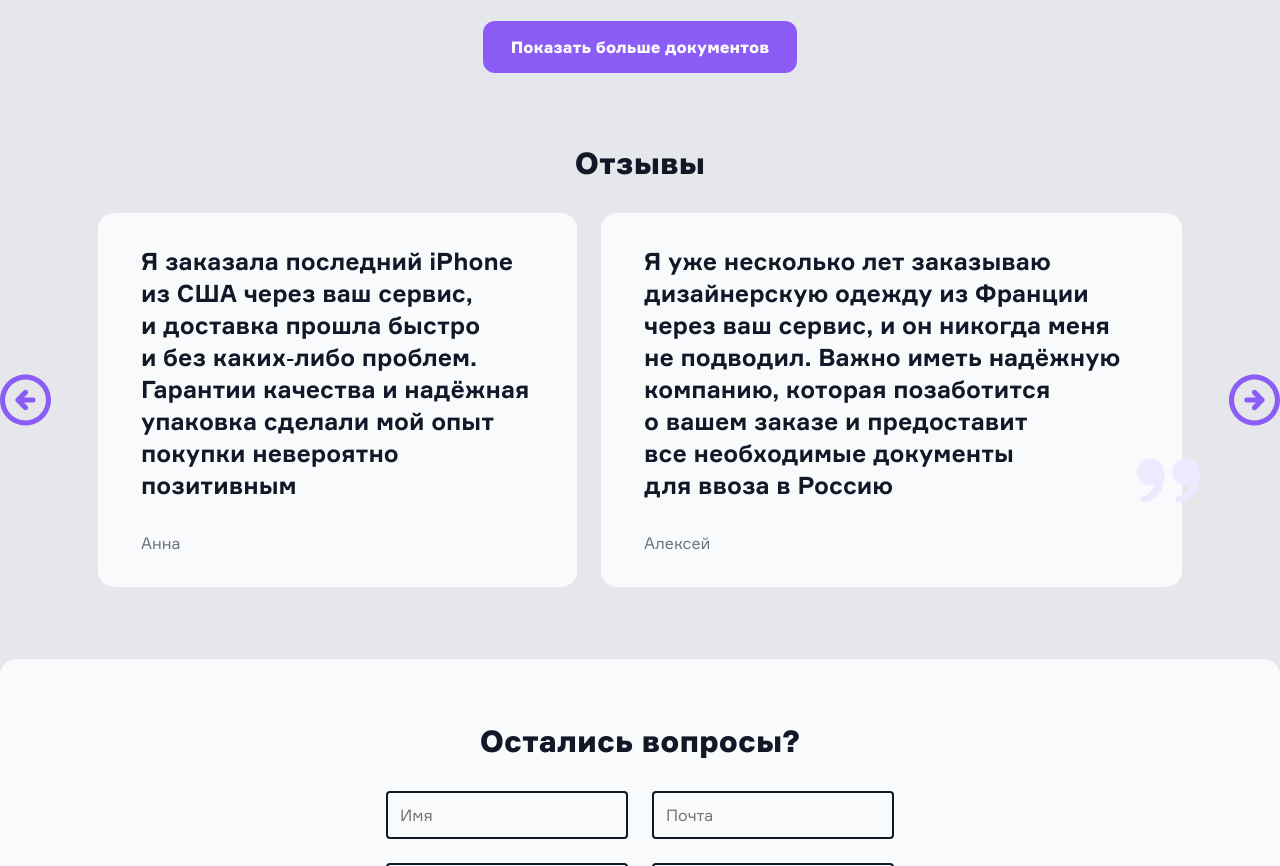
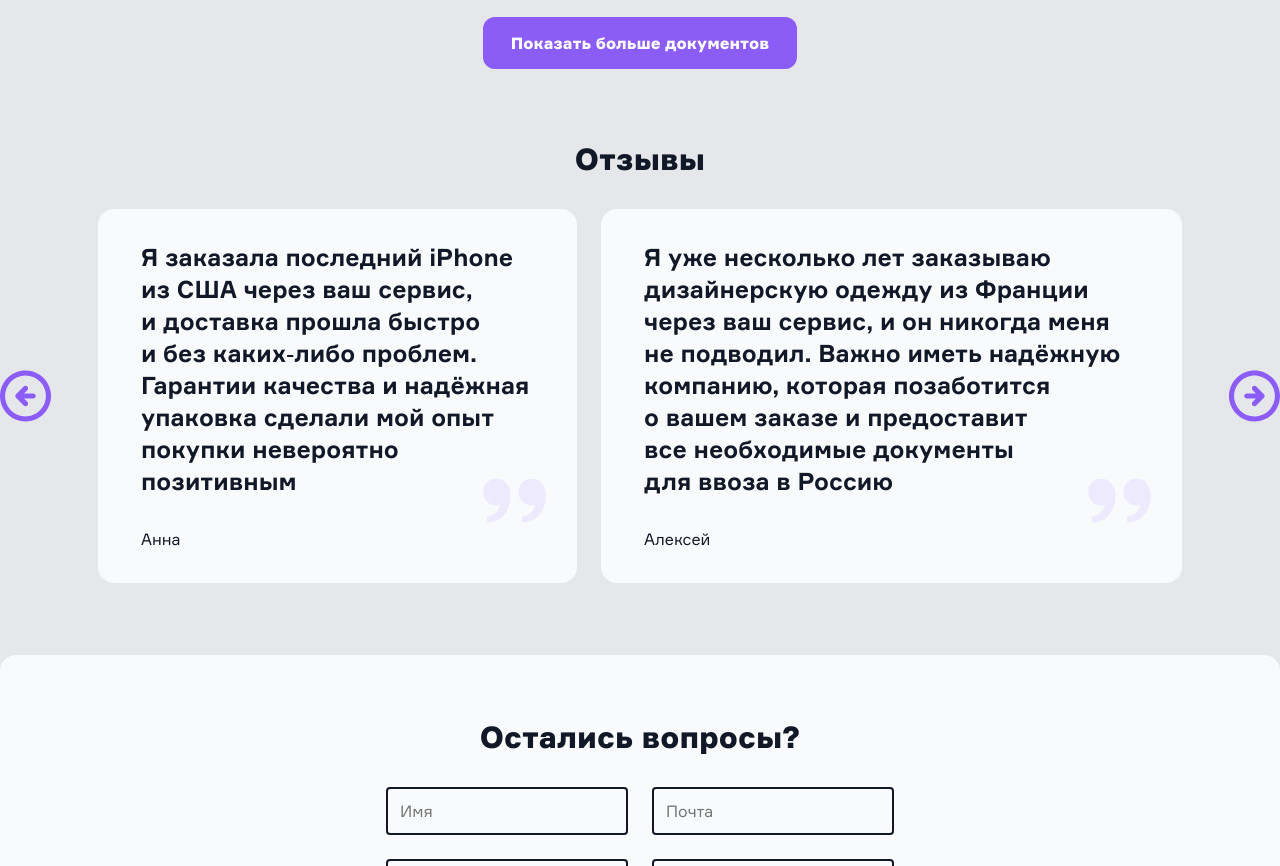
Before and after one commit to artemka5725/FromBoard-Delivery, a plain HTML site: page index.html in a window 1280 px wide. Shown: the part 1934-2800 px from the top of the page. Drawn offline with Linux system fonts and the light colour scheme.

Commit message:
Внес некие правки

```diff
--- a/index.html
+++ b/index.html
@@ -66,7 +66,7 @@
                     <p>Сэкономьте на покупках и наслаждайтесь мировыми брендами — наш сервис позволяет вам легко
                         и удобно
                         заказывать товары со всего мира и получать их в России</p>
-                    <img src="images/preview-image.png" width="756" height="352" alt="Упаковка посылки">
+                    <img src="images/preview-image.png" alt="Упаковка посылки">
                 </article>
                 <article class="calculator">
                     <div class="calculator__container">
@@ -206,16 +206,18 @@
                     <button><img src="images/button-reviews.svg" alt="предыдущий отзыв"></button>
                     <ul class="reviews__list">
                         <li class="reviews__item">
-                            <p>Я заказала последний iPhone из США через ваш сервис, и доставка прошла быстро
+                            <h4>Я заказала последний iPhone из США через ваш сервис, и доставка прошла быстро
                                 и без каких‑либо проблем. Гарантии качества и надёжная упаковка сделали мой опыт покупки
-                                невероятно позитивным</p>
+                                невероятно позитивным</h4>
                             <p>Анна</p>
+                            <img src="images/reviews-item.svg" alt="Ковычки декоративные">
                         </li>
                         <li class="reviews__item">
-                            <p>Я уже несколько лет заказываю дизайнерскую одежду из Франции через ваш сервис,
+                            <h4>Я уже несколько лет заказываю дизайнерскую одежду из Франции через ваш сервис,
                                 и он никогда меня не подводил. Важно иметь надёжную компанию, которая позаботится
-                                о вашем заказе и предоставит все необходимые документы для ввоза в Россию</p>
+                                о вашем заказе и предоставит все необходимые документы для ввоза в Россию</h4>
                             <p>Алексей</p>
+                            <img src="images/reviews-item.svg" alt="Ковычки декоративные">
                         </li>
                     </ul>
                     <button><img src="images/button-reviews.svg" alt="следующий отзыв"></button>
--- a/styles/advantages.css
+++ b/styles/advantages.css
@@ -1,5 +1,5 @@
 .advantages__content {
-    padding-top: 72px;
+    margin-top: 72px;
     display: flex;
     flex-direction: column;
     align-items: center;
--- a/styles/feedback.css
+++ b/styles/feedback.css
@@ -1,5 +1,5 @@
 .feedback {
-    padding: 72px 0 ;
+    margin: 72px 0 ;
 }
 
 .feedback__content {
@@ -13,13 +13,13 @@
     flex-direction: column;
     align-items: center;
     gap: 32px;
+    padding:64px 0;
 }
 
 .feedback__box h2 {
     font-size: 30px;
     font-weight: 900;
     line-height: 36px;
-    margin-top: 64px;
 }
 
 .feedback__form-container form {
--- a/styles/guaranty.css
+++ b/styles/guaranty.css
@@ -2,7 +2,7 @@
     display: flex;
     flex-direction: column;
     gap: 24px;
-    padding-top: 72px;
+    margin-top: 72px;
 }
 
 .guarantees__text {
--- a/styles/preview.css
+++ b/styles/preview.css
@@ -22,8 +22,6 @@
 }
 
 .about img {
-    width: 756px;
-    height: 352px;
     margin-top: 16px;
 }
 
@@ -40,6 +38,7 @@
     flex-direction: column;
     align-items: center;
     gap: 24px;
+    padding: 24px 0;
 
 }
 
@@ -48,7 +47,6 @@
     flex-direction: column;
     align-items: center;
     gap: 16px;
-    margin-top: 24px;
     max-width: 358px;
 }
 
--- a/styles/reviews.css
+++ b/styles/reviews.css
@@ -2,7 +2,7 @@
     display: flex;
     flex-direction: column;
     align-items: center;
-    padding-top: 72px;
+    margin-top: 72px;
     gap: 32px;
 }
 
@@ -16,10 +16,12 @@
     display: flex;
     gap: 47px;
 }
+
 .reviews__container button img {
     width: 60px;
     height: 60px;
 }
+
 .reviews__container button {
     align-self: center;
 }
@@ -43,22 +45,20 @@
     gap: 30px;
     padding: 32px 43px;
 }
-.reviews__item:after {
-    content: url('../images/reviews-item.svg');
-    width: 63px;
-    height: 44px;
+
+.reviews__item img{
     position: absolute;
-    top: 230px;
-    left: 530px;
+    bottom: 45px;
+    right: 25px;
 
 }
 
-.reviews__item p:first-child {
+.reviews__item h4:first-child {
     font-weight: 700;
     line-height: 32px;
     font-size: 24px;
 }
 
-.reviews__item p:last-child {
+.reviews__item h4:last-child {
     color: #6B7280;
 }
```
